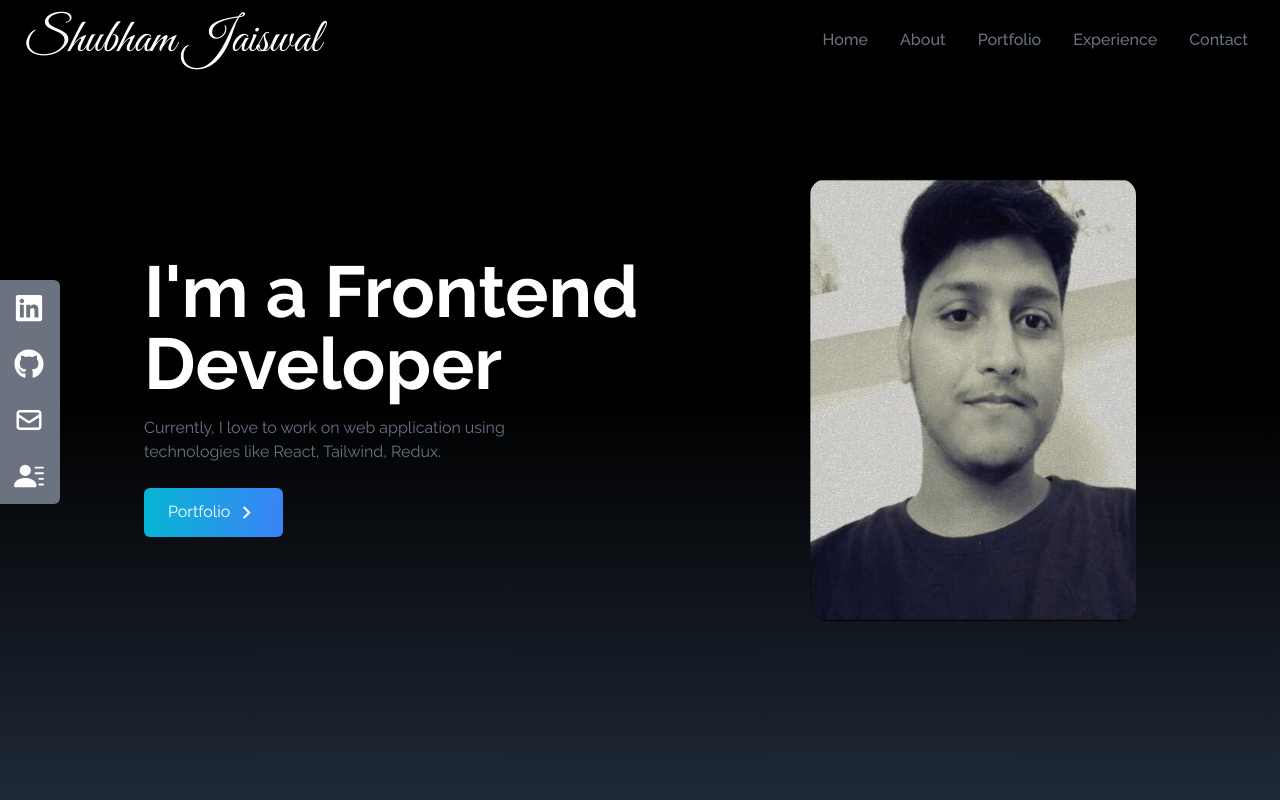
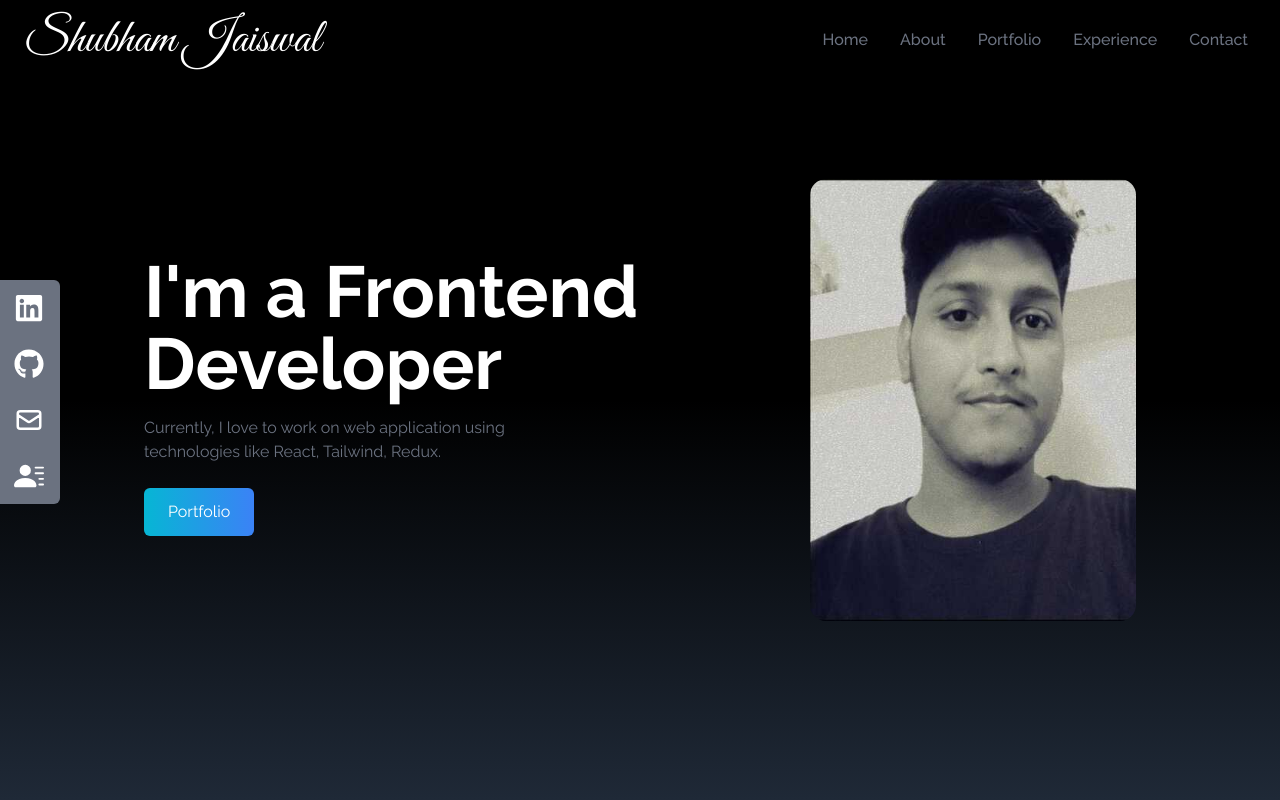
Before and after one commit to shubhujais15/Portfolio, a React (Create React App) app: page / in a window 1280 px wide. Shown: the top 800 px of the page. Built offline with nearby package versions, Linux system fonts and the light colour scheme.

Commit message:
removed react-icons

```diff
--- a/src/components/Home.jsx
+++ b/src/components/Home.jsx
@@ -1,6 +1,6 @@
 import React from "react";
 import HeroImage from "../assets/mypict (1).jpg";
-import { MdOutlineKeyboardArrowRight } from "react-icons/md";
+// import { MdOutlineKeyboardArrowRight } from "react-icons/md";
 import { Link } from "react-scroll";
 
 const Home = () => {
@@ -29,7 +29,7 @@ const Home = () => {
             >
               Portfolio
               <span className="group-hover:rotate-90 duration-300">
-                <MdOutlineKeyboardArrowRight size={25} className="ml-1" />
+                {/* <MdOutlineKeyboardArrowRight size={25} className="ml-1" /> */}
               </span>
             </Link>
           </div>
--- a/src/components/NavBar.jsx
+++ b/src/components/NavBar.jsx
@@ -1,5 +1,5 @@
 import React, { useState } from "react";
-import { FaBars, FaTimes } from "react-icons/fa";
+// import { FaBars, FaTimes } from "react-icons/fa";
 import { Link } from "react-scroll";
 
 const NavBar = () => {
@@ -51,7 +51,7 @@ const NavBar = () => {
         onClick={() => setNav(!nav)}
         className="cursor-pointer pr-4 z-10 text-gray-500 md:hidden"
       >
-        {nav ? <FaTimes size={30} /> : <FaBars size={30} />}
+        {/* {nav ? <FaTimes size={30} /> : <FaBars size={30} />} */}
       </div>
 
       {nav && (
```
